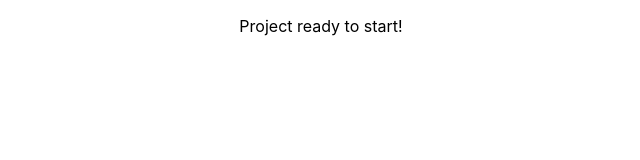
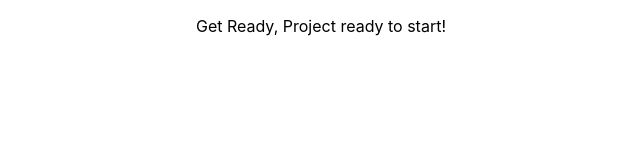
Before and after one commit to fickryiman/Free-PC-Games, a React (Create React App) app: page / in a window 1280 px wide. Shown: the top 160 px of the page, without its empty margins (319-959 px from the left). Built offline with nearby package versions, Linux system fonts and the light colour scheme.

Commit message:
updated text

```diff
--- a/src/App.js
+++ b/src/App.js
@@ -3,7 +3,7 @@ import './App.css';
 function App() {
   return (
     <div className="App">
-      <p>Project ready to start!</p>
+      <p>Get Ready, Project ready to start!</p>
     </div>
   );
 }
```
